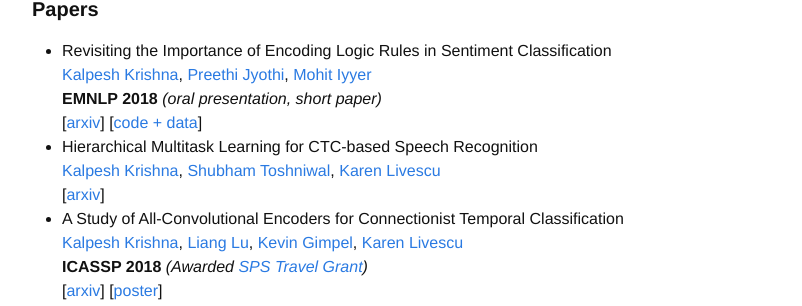
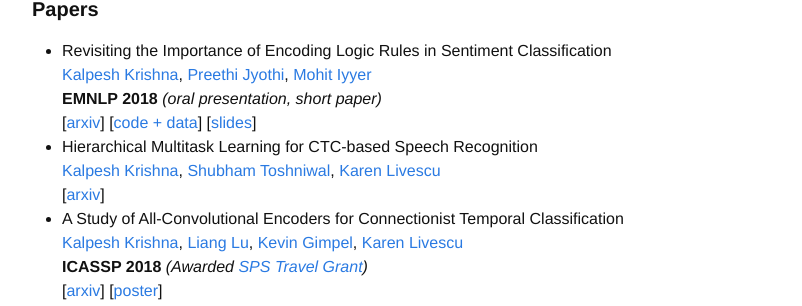
Before and after one commit to martiansideofthemoon/martiansideofthemoon.github.io, a Jekyll site: the page built from _pages/research.md, in a window 1280 px wide. Shown: the part 194-500 px from the top of the page, without its empty margins (238-1040 px from the left). Built offline with Jekyll 4.4.1, drawn with Linux system fonts in a browser that asks for light colours; comment, search, counter and statistics services are not loaded.

Commit message:
Adding slides to website

```diff
--- a/_pages/research.md
+++ b/_pages/research.md
@@ -10,7 +10,7 @@ My interests include Natural Language Processing, Speech Recognition and Compute
 * Revisiting the Importance of Encoding Logic Rules in Sentiment Classification
 [Kalpesh Krishna](http://martiansideofthemoon.github.io/), [Preethi Jyothi](https://www.cse.iitb.ac.in/~pjyothi/), [Mohit Iyyer](https://people.cs.umass.edu/~miyyer/)
 **EMNLP 2018** *(oral presentation, short paper)*
-\[[arxiv](https://arxiv.org/abs/1808.07733)\] \[[code + data](https://github.com/martiansideofthemoon/logic-rules-sentiment/)\]
+\[[arxiv](https://arxiv.org/abs/1808.07733)\] \[[code + data](https://github.com/martiansideofthemoon/logic-rules-sentiment/)\] \[[slides]({{ site.url }}/assets/emnlp-2018.pdf)\]
 * Hierarchical Multitask Learning for CTC-based Speech Recognition
 [Kalpesh Krishna](http://martiansideofthemoon.github.io/), [Shubham Toshniwal](http://ttic.uchicago.edu/~shtoshni/), [Karen Livescu](http://ttic.uchicago.edu/~klivescu/)
 \[[arxiv](https://arxiv.org/abs/1807.06234)\]
```
Also changed, not shown: 1 other file.
